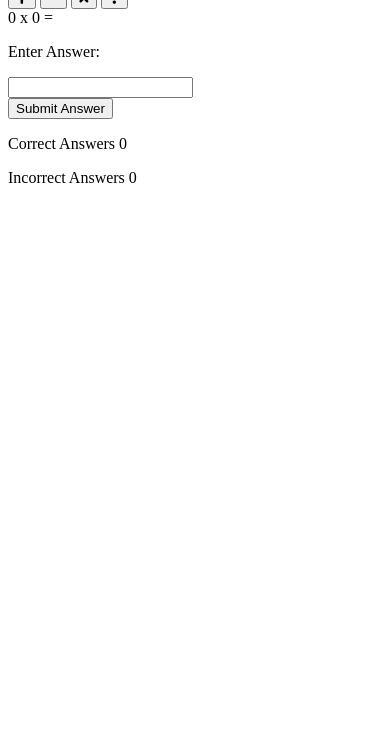
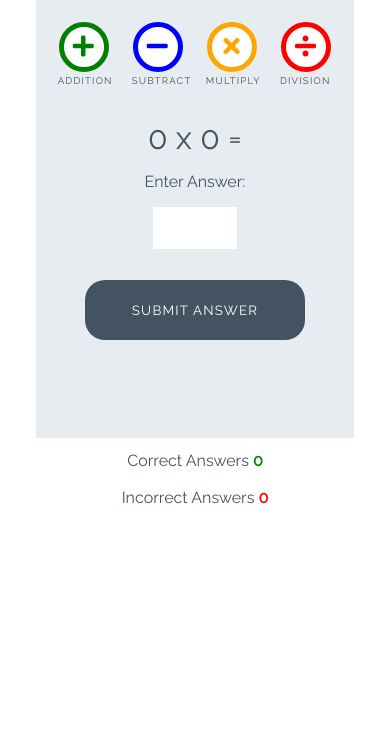
Before and after one commit to moe-ysf/love-maths, a plain HTML site: page index.html in a window 390 px wide. Shown: the part 105-844 px from the top of the page. Drawn offline with Linux system fonts and the light colour scheme.

Commit message:
addes game styling

```diff
--- a/assets/css/style.css
+++ b/assets/css/style.css
@@ -0,0 +1,251 @@
+/* --------- Global style */
+
+body {
+    background-color: white;
+    font-family: "Raleway", sans-serif;
+    color: #445361;
+    text-align: center;
+}
+
+/* --------- Heading */
+
+.heading {
+    text-align: center;
+    font-size: 2.5rem;
+}
+
+.logo {
+    height: 40px;
+    padding-right: 5px;
+}
+
+/* --------- Game layout */
+
+.game-area {
+    background-color: #E6ECF0;
+    box-sizing: border-box;
+    width: 85%;
+    height: 65vh;
+    max-height: 450px;
+    max-width: 830px;
+    margin-left: auto;
+    margin-right: auto;
+    padding: 1%;
+}
+
+.question-area {
+    width: 50%;
+    font-size: 2rem;
+    margin: auto;
+    padding: 50px 0;
+}
+
+.question-area span {
+    padding: 0 15px;
+}
+
+.score-area {
+    margin: 5px auto;
+    width: 60%;
+    font-size: 1.2rem;
+}
+
+.controls-area {
+    width: 85%;
+    margin: 30px auto;
+}
+
+#score {
+    color: green;
+    font-weight: bold;
+}
+
+#incorrect {
+    color: red;
+    font-weight: bold;
+}
+
+.answer-message {
+    display: none;
+    font-size: 1rem;
+}
+
+#answer-box {
+    border: none;
+    color: #445361;
+    display: inline-block;
+    height: 40px;
+    width: 80px;
+    font-size: 1.2rem;
+}
+
+.scores {
+    display: inline-block;
+    padding: 25px;
+}
+
+/* --------- Buttons */
+
+.btn {
+    width: 220px;
+    height: 60px;
+    font-family: "Raleway", sans-serif;
+    text-transform: uppercase;
+    letter-spacing: 1.2px;
+    color: white;
+}
+
+.btn:focus {
+    outline: none;
+}
+
+.btn--big {
+    padding-top: 10px;
+    border-radius: 50%;
+    background-color: white;
+    border: 10px solid;
+    width: 100px;
+    height: 100px;
+    font-size: 3.2rem;
+    margin: 0 30px;
+    transition: all 0.5s;
+}
+.btn--big::after{
+    content: attr(data-type);
+    font-size: 1rem;
+    color: #445361;
+    position: relative;
+    left: -0.5em;
+}
+
+.btn--blue {
+    border-color: blue;
+    color: blue;
+}
+
+.btn--blue:active,
+.btn--blue:hover {
+    background-color: darkblue;
+    color: white;
+}
+
+.btn--orange {
+    border-color: orange;
+    color: orange;
+}
+
+.btn--orange:active,
+.btn--orange:hover {
+    background-color: darkorange;
+    color: white;
+}
+
+.btn--red {
+    border-color: red;
+    color: red;
+}
+
+.btn--red:active,
+.btn--red:hover {
+    background-color: darkred;
+    color: white;
+}
+
+.btn--green {
+    border-color: green;
+    color: green;
+}
+
+.btn--green:active,
+.btn--green:hover {
+    background-color: darkgreen;
+    color: white;
+}
+
+.btn--gray {
+    margin-top: 25px;
+    background-color: #445361;
+    border: 1px transparent;
+    border-radius: 20px;
+}
+
+.btn--gray:active,
+.btn--gray:hover {
+    background-color: #0d1013;
+}
+
+/* --------- Media queries */
+
+@media (max-width: 414px) {
+    .controls-area {
+        width: 100%;
+    }
+
+    .btn--big {
+        margin: 0 10px;
+        padding: 5px;
+        border: 5px solid;
+        width: 50px;
+        height: 50px;
+        font-size: 1.5rem;
+    }
+
+    .btn--big::after {
+        font-size: 0.6rem;
+        left: -0.7rem;
+    }
+
+    .question-area {
+        padding: 10% 0;
+        width: 100%;
+    }
+
+    .question-area span {
+        padding: 0;
+    }
+
+    .answer-message {
+        display: block;
+    }
+
+    #answer-box {
+        display: block;
+        margin: 0 auto;
+    }
+    .btn--gray {
+        margin-top: 0;
+    }
+
+    .score-area {
+        width: 100%;
+    }
+
+    .scores {
+        margin: 0.5em auto;
+        display: block;
+        padding: 5px;
+    }
+
+    .heading {
+        font-size: 2rem;
+    }
+}
+
+@media (max-width: 320px) {
+    .game-area {
+        height: 70vh;
+    }
+
+    .controls-area {
+        width: 75%;
+        margin: 10px auto;
+    }
+
+    .btn--big {
+        margin: 10px 10px;
+    }
+    .question-area {
+        padding: 10px 0;
+    }
+
+}
--- a/index.html
+++ b/index.html
@@ -13,16 +13,16 @@
     <h1 class="heading"></h1>
     <img src="assets/images/logo.png" alt="logo"> Love Maths
 
-    <div class="game-area"></div>
+    <div class="game-area">
     <div class="controls-area">
-        <button class="btn btn--big btn--green"><i class="fas fa-plus"></i></button>
+        <button data-type="addition" class="btn btn--big btn--green"><i class="fas fa-plus"></i></button>
 
-        <button class="btn btn--big btn--blue"><i class="fas fa-minus"></i></button>
+        <button data-type="subtract" class="btn btn--big btn--blue"><i class="fas fa-minus"></i></button>
 
 
-        <button class="btn btn--big btn--orange"><i class="fas fa-times"></i></button>
+        <button data-type="multiply" class="btn btn--big btn--orange"><i class="fas fa-times"></i></button>
 
-        <button class="btn btn--big btn--red"><i class="fas fa-divide" ></i></button>
+        <button data-type="division" class="btn btn--big btn--red"><i class="fas fa-divide" ></i></button>
         <div class="question-area">
             <span id="operand1">0</span>
             <span id="operator">x</span>
@@ -31,8 +31,8 @@
             <p class="answer-message">Enter Answer:</p>
             <input id="answer-box" type="number">
         </div>
-        <button class="btn btn--grey">Submit Answer</button>
-    </div>
+        <button data-type="submit" class="btn btn--gray">Submit Answer</button>
+    </div></div>
 
     <div class="score-area"></div>
     <p class="scores">Correct Answers<span id="score"> 0</span></p>
```
